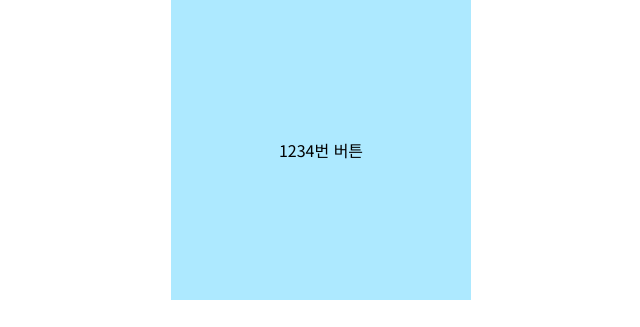
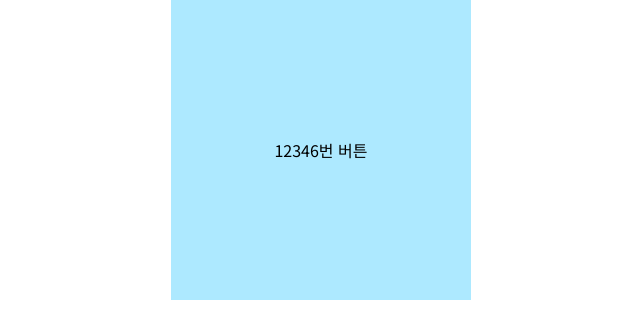
Before and after one commit to ajjsss7899/popup-scroll, a plain HTML site: page index.html in a window 1280 px wide. Shown: the top 327 px of the page, 319-959 px from the left. Drawn offline with nearby package versions, Linux system fonts and the light colour scheme.

Commit message:
Update index.html

```diff
--- a/index.html
+++ b/index.html
@@ -25,7 +25,7 @@
 </style>
 </head>
 <body>
-<a href="#" class="btn">1234번 버튼</a>
+<a href="#" class="btn">12346번 버튼</a>
 <a href="#" class="btn">2번 버튼</a>
 <a href="#" class="btn">3번 버튼</a>
 <a href="#" class="btn">4번 버튼</a>
```
